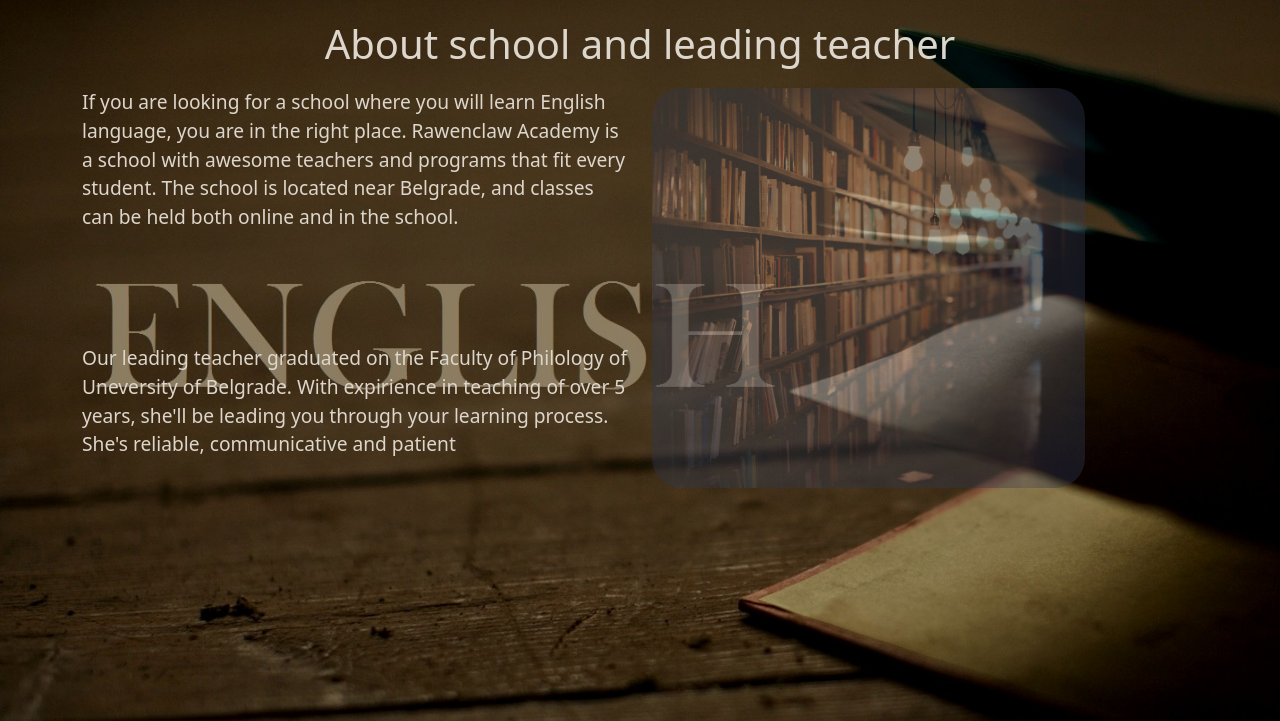
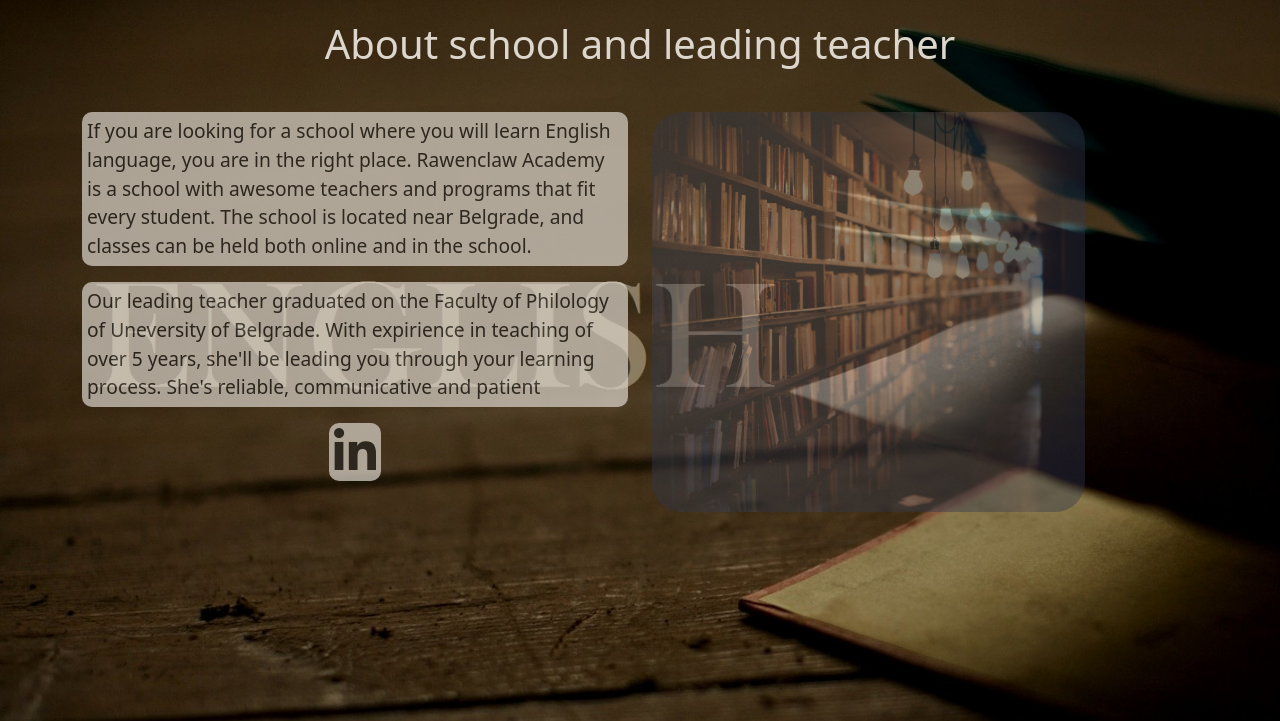
Before and after one commit to ringomag/skolaProject, a Django app: page /about/ in a window 1280 px wide. Shown: the part 56-777 px from the top of the page. Run offline with Django 3.2, Linux system fonts and the light colour scheme; some libraries are stand-ins or nearby versions.

Commit message:
small style changes

```diff
--- a/skola/static/css/main.css
+++ b/skola/static/css/main.css
@@ -7,11 +7,19 @@ body{
 h1{
     color:#ddd6cc;
     margin: 20px;
+
 }
 .about{
-    color: #ddd6cc;
+    color: #252421;
     font-size: 1.2em;
+    background-color: #ddd6cc;
+    opacity: 0.7;
+    border-radius: 10px;
+    padding: 5px;
 
+}
+.footer-links{
+    color:#ddd6cc;
 }
 .biblioteka{
     opacity: 0.4;
@@ -42,7 +50,7 @@ h1{
 }
 
 .index-icons{
-    margin-top: 50px;
+    margin-top: 120px;
 }
 
 .index-col{
@@ -58,7 +66,7 @@ ul{
     color: #ddd6cc;
     font-size: 1.2em;
     background-color: transparent;
-    opacity: 0.8;
+    opacity: 0.7;
 }
 
 .footer-icon{
--- a/skola/templates/about.html
+++ b/skola/templates/about.html
@@ -8,7 +8,7 @@
 {% endblock %}
 
 {% block content %}
-
+<br>
 <div class='row'>
 
     <div class="col">
@@ -16,10 +16,11 @@
             Rawenclaw Academy is a school with awesome teachers and programs that fit every student.
             The school is located near Belgrade, and classes can be held both online and in the school.
         </p>
-        <br><br><br><br>
-        <div class="about">Our leading teacher graduated on the Faculty of Philology of Uneversity of Belgrade.
+
+        <p class="about">Our leading teacher graduated on the Faculty of Philology of Uneversity of Belgrade.
             With expirience in teaching of over 5 years, she'll be leading you through your learning process.
-        She's reliable, communicative and patient</div>
+        She's reliable, communicative and patient</p>
+            <center><a href="https://www.linkedin.com/"><i class="fab fa-linkedin-in fa-3x about"></i></a></center>
     </div>
 
     <div class="col">
--- a/skola/templates/base.html
+++ b/skola/templates/base.html
@@ -43,8 +43,8 @@
     </div>
     <footer>
       <div class="text-center p-3" style="background-color: rgba(0, 0, 0, 0.7); color:#ddd6cc;">
-        <i class="fab fa-facebook fa-2x footer-icon"></i> <i class="fab fa-instagram fa-2x footer-icon"></i>
-         <i class="far fa-envelope fa-2x footer-icon"></i> <br>
+        <a class="footer-links" href="https://sr-rs.facebook.com/"><i class="fab fa-facebook fa-2x footer-icon"></i></a> <a class="footer-links" href="https://www.instagram.com/"><i class="fab fa-instagram fa-2x footer-icon"></i></a>
+         <a class="footer-links" href="https://mail.google.com/"><i class="far fa-envelope fa-2x footer-icon"></i></a> <br>
 
       © 2021 Copyright: School</div>
     </footer>
```
